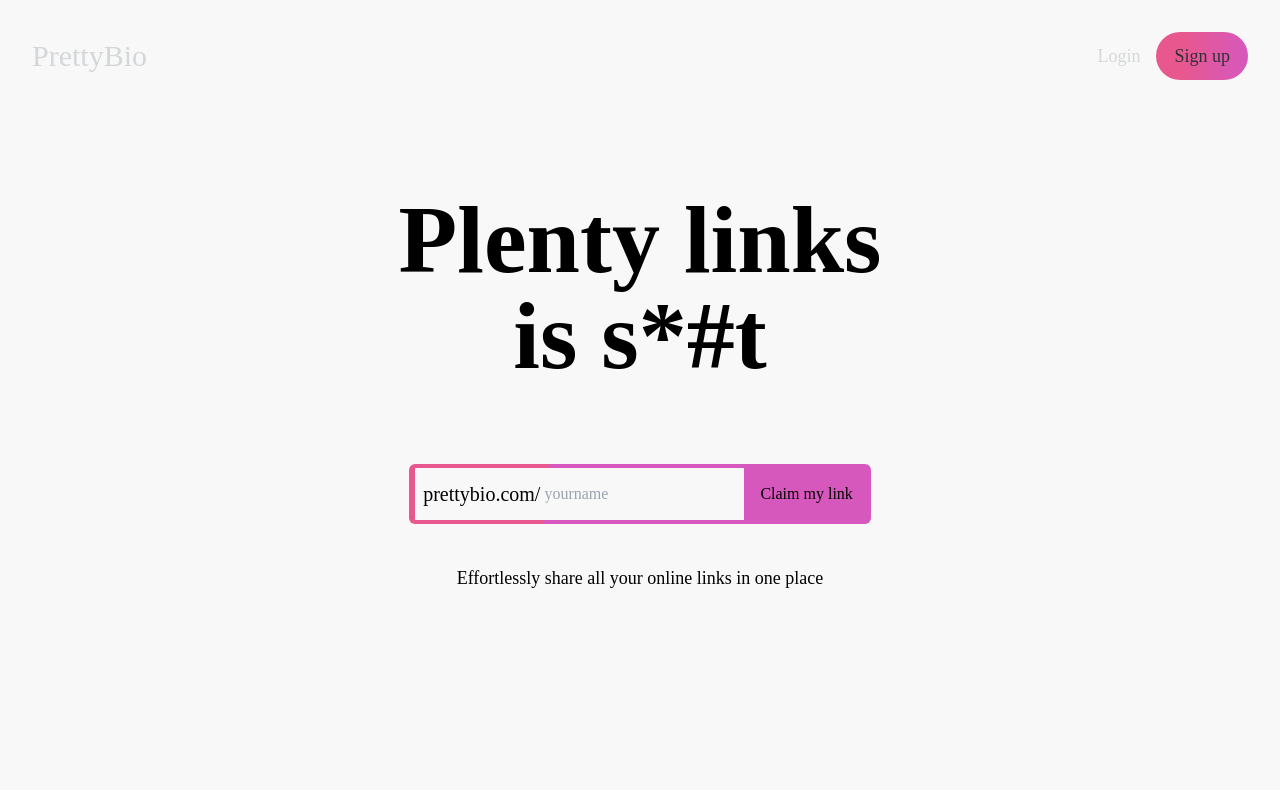
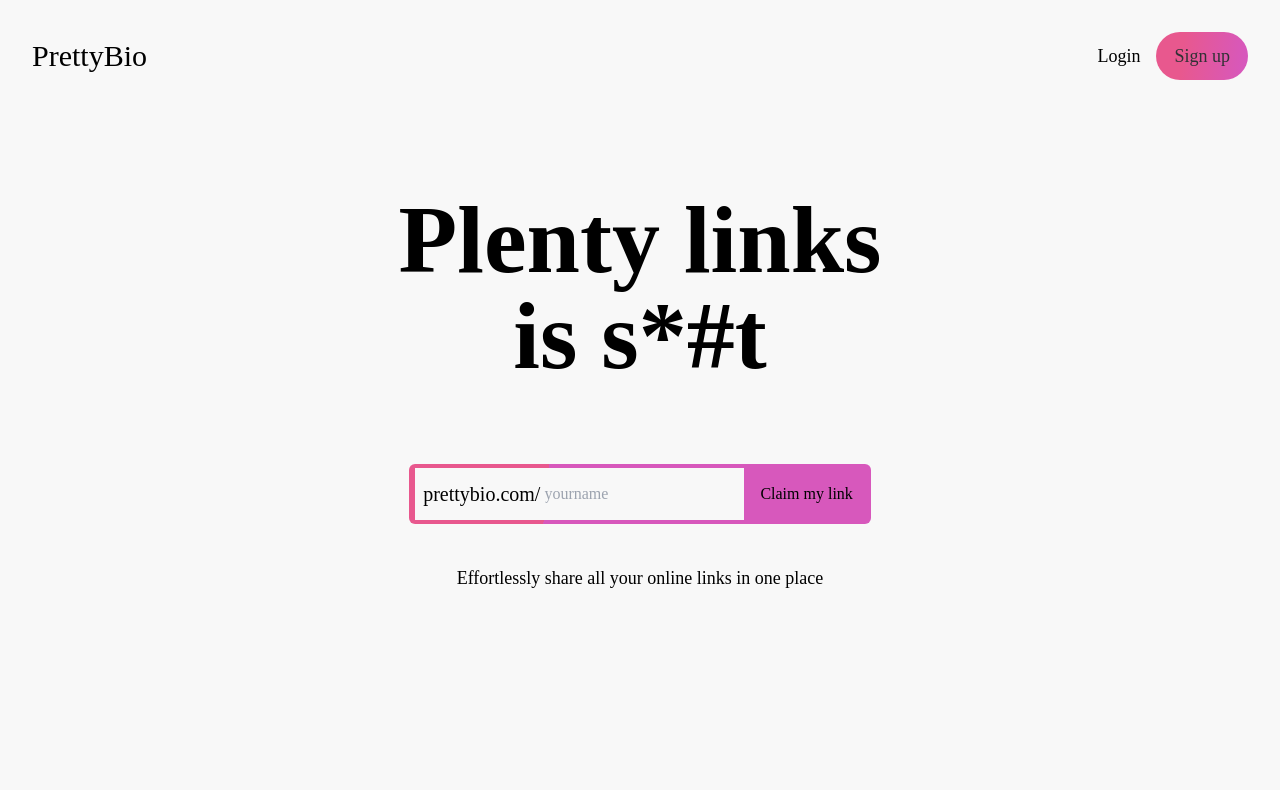
Before and after one commit to devtofunmi/prettybio, a Next.js app: page / in a window 1280 px wide. Shown: the top 790 px of the page. Built offline with nearby package versions, Linux system fonts and the light colour scheme; a web font is replaced by a local one.

Commit message:
add a style for the light mode

```diff
--- a/components/HomepageNavbar.jsx
+++ b/components/HomepageNavbar.jsx
@@ -1,15 +1,33 @@
-import React from 'react'
+import React, { useEffect, useState } from "react";
 import Link from "next/link";
 import GradientBorder from "./GradientBorder";
+import { useTheme } from "next-themes";
+
 const HomepageNavbar = () => {
+  const { systemTheme, theme, setTheme } = useTheme();
+  const [mounted, setMounted] = useState(false);
+
+  useEffect(() => {
+    setMounted(true);
+  }, []);
+
+  if (!mounted) return null;
+  const currentTheme = theme === "system" ? systemTheme : theme;
+
   return (
-    <div className="flex items-center justify-between p-4 lg:p-8 text-text">
+    <div
+      className={`text ${
+        currentTheme === "dark" ? "text" : "black"
+      } flex items-center justify-between p-4 lg:p-8 font-abc mt-3 md:mt-0`}
+    >
       <div>
         <Link href="/">
-          <h2 className="text-2xl lg:text-3xl hover:text-textHover">PrettyBio</h2>
+          <h2 className="text-2xl lg:text-3xl">
+            PrettyBio
+          </h2>
         </Link>
       </div>
-      <div className='flex items-center justify-center'>
+      <div className="flex items-center justify-center">
         <div>
           <Link href="/Login">
             <button className="bg-transparent rounded-full text-sm lg:text-lg px-1 lg:px-4 py-2 ">
@@ -27,6 +45,6 @@ const HomepageNavbar = () => {
       </div>
     </div>
   );
-}
+};
 
-export default HomepageNavbar
+export default HomepageNavbar;
```
